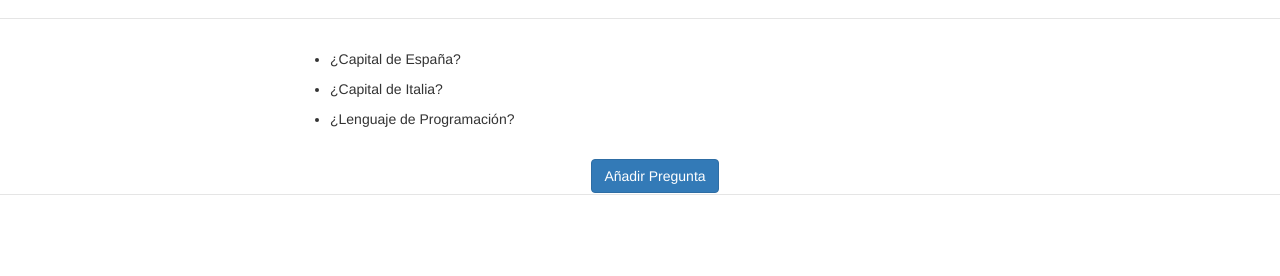
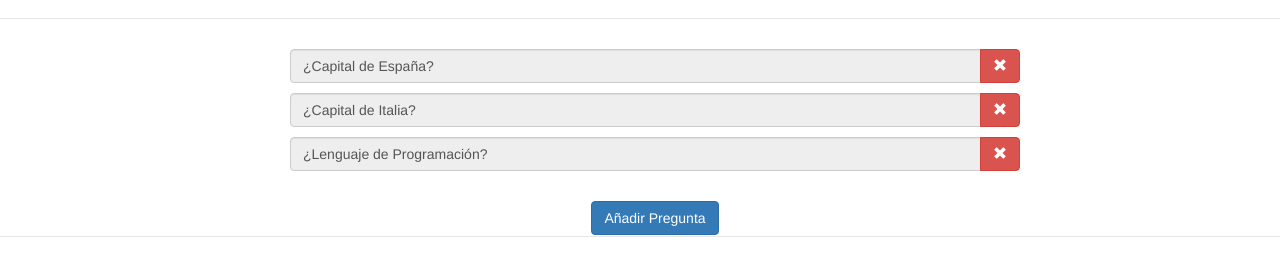
Before and after one commit to JRRN/Angular, a website: page Quiz 2015/app/index.html at #/preguntas in a window 1280 px wide. Shown: the part 54-330 px from the top of the page. Drawn offline with nearby package versions, Linux system fonts and the light colour scheme; some packages are replaced by stand-ins of ours; files that its build step writes are made by us from their sources; files whose address does not match are found by name.

Commit message:
Borrar Pregunta

```diff
--- a/Quiz 2015/app/scripts/controllers/preguntas.js
+++ b/Quiz 2015/app/scripts/controllers/preguntas.js
@@ -42,5 +42,9 @@ angular.module('proApp')
 			$scope.formVisibility = false;
 			console.log($scope.formVisibility);
 		};
+
+		$scope.delPregunta = function(index){
+			$scope.preguntas.splice(index, 1);
+		};
 	}
 );
--- a/Quiz 2015/app/views/preguntas.html
+++ b/Quiz 2015/app/views/preguntas.html
@@ -1,9 +1,13 @@
 <div class="container">
     <div class="row">
-  	<div ng-repeat="preg in preguntas">
-  		<ul>
-  		<li>{{ preg.pregunta }}</li>
-  		</ul>
+  	<div>
+		<p class="input-group" ng-repeat="preg in preguntas">
+		<input type="text" readonly ng-model="preg.pregunta" class="form-control">
+		<span class="input-group-btn">
+			<button class="btn btn-danger" ng-click="delPregunta($index)" arial-label="Eliminar"><span class="glyphicon glyphicon-remove" aria-hidden="true"></span>
+			</button>
+		</span>
+		</p>
   	</div>
 	<div class="col-sm-12 col-sm-offset-0 text-center">
 	<br />
```
Also changed, not shown: Quiz 2015/README.md.
